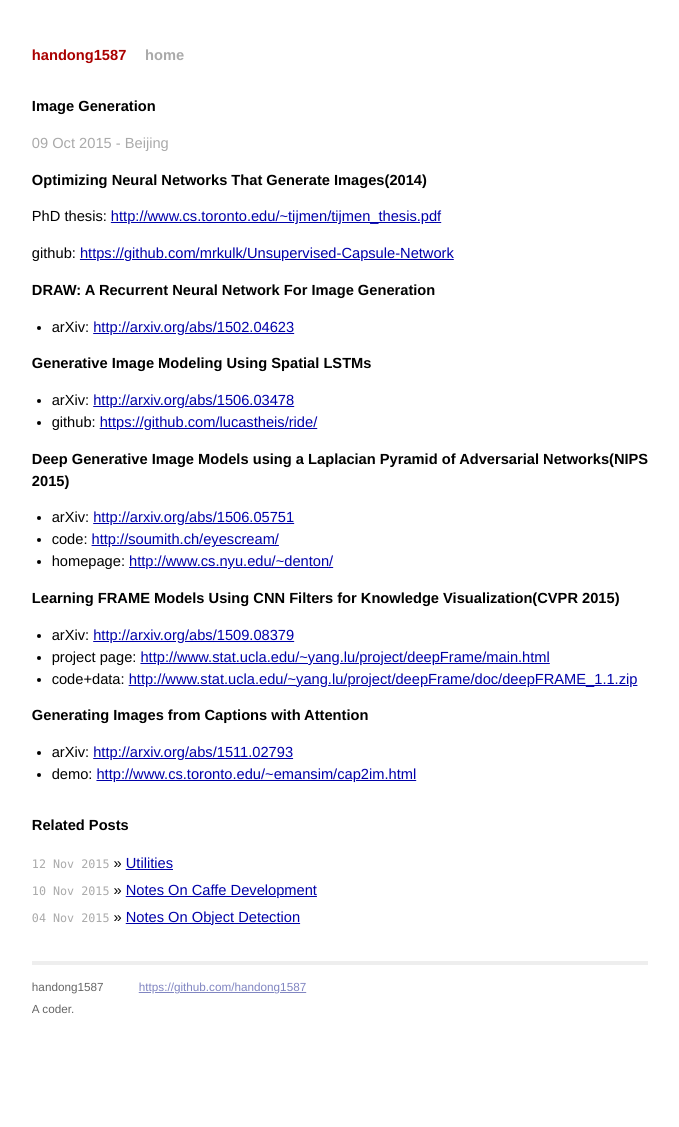
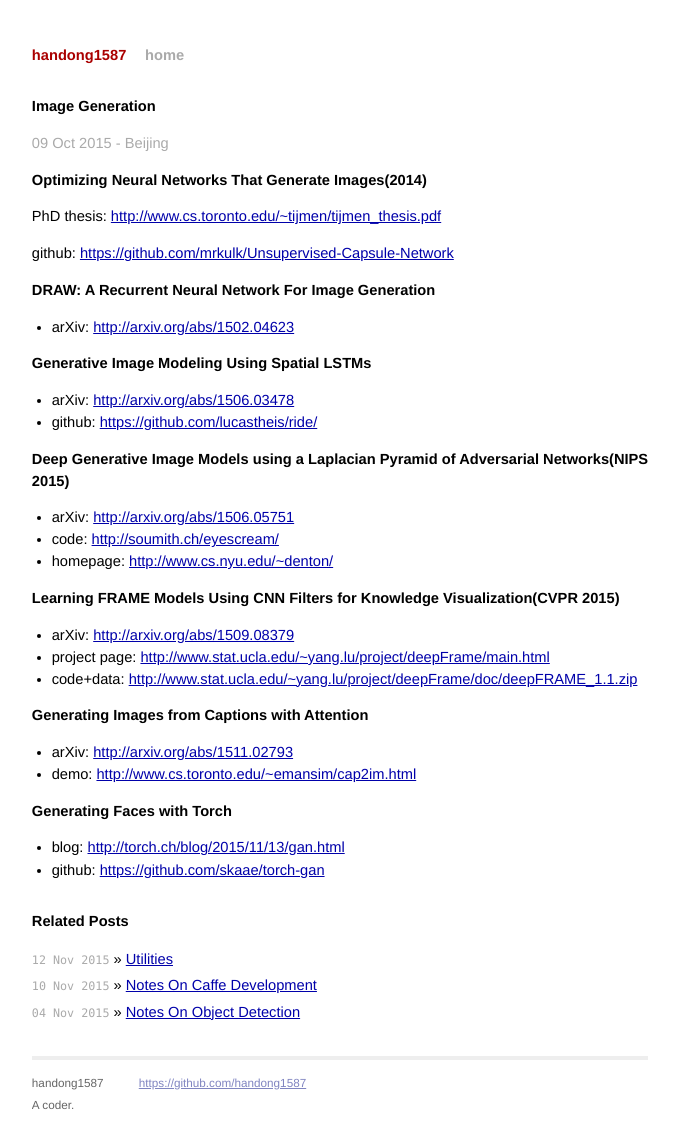
Before and after one commit to handong1587/handong1587.github.io, a Jekyll site: the page built from _posts/deep_learning/2015-10-09-image-generation.md, in a window 1280 px wide. Shown: the whole page, without its empty margins (300-979 px from the left). Built offline with Jekyll 4.4.1, drawn with Linux system fonts in a browser that asks for light colours; Markdown is read by kramdown in place of the engine named in the settings; comment, search, counter and statistics services are not loaded; before the commit the page ends 1032 px from its top, so only the background shows below that.

Commit message:
update image-generation.md

```diff
--- a/_posts/deep_learning/2015-10-09-image-generation.md
+++ b/_posts/deep_learning/2015-10-09-image-generation.md
@@ -40,3 +40,8 @@ github: [https://github.com/mrkulk/Unsupervised-Capsule-Network](https://github.
 
 - arXiv: [http://arxiv.org/abs/1511.02793](http://arxiv.org/abs/1511.02793)
 - demo: [http://www.cs.toronto.edu/~emansim/cap2im.html](http://www.cs.toronto.edu/~emansim/cap2im.html)
+
+**Generating Faces with Torch**
+
+- blog: [http://torch.ch/blog/2015/11/13/gan.html](http://torch.ch/blog/2015/11/13/gan.html)
+- github: [https://github.com/skaae/torch-gan](https://github.com/skaae/torch-gan)
```
